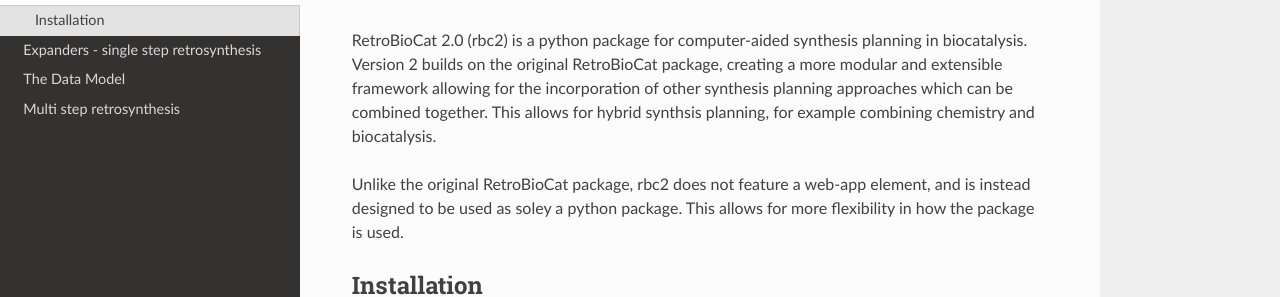
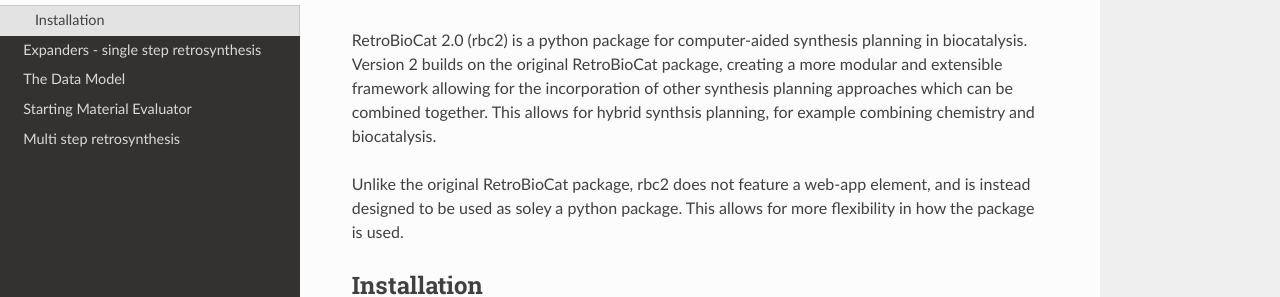
Before and after one commit to willfinnigan/RetroBioCat-2, an MkDocs documentation site: the page built from docs/index.md, in a window 1280 px wide. Shown: the part 131-428 px from the top of the page. Built offline with MkDocs 1.6.1, drawn with Linux system fonts in a browser that asks for light colours; nearby versions of some CDN libraries.

Commit message:
update docs for starting materials

```diff
--- a/mkdocs.yml
+++ b/mkdocs.yml
@@ -3,5 +3,6 @@ nav:
   - Home: index.md
   - Expanders - single step retrosynthesis: single_step_retrosynthesis.md
   - The Data Model: data_model.md
+  - Starting Material Evaluator: starting_material_evaluator.md
   - Multi step retrosynthesis: multi_step_retrosynthesis.md
 theme: readthedocs
```
